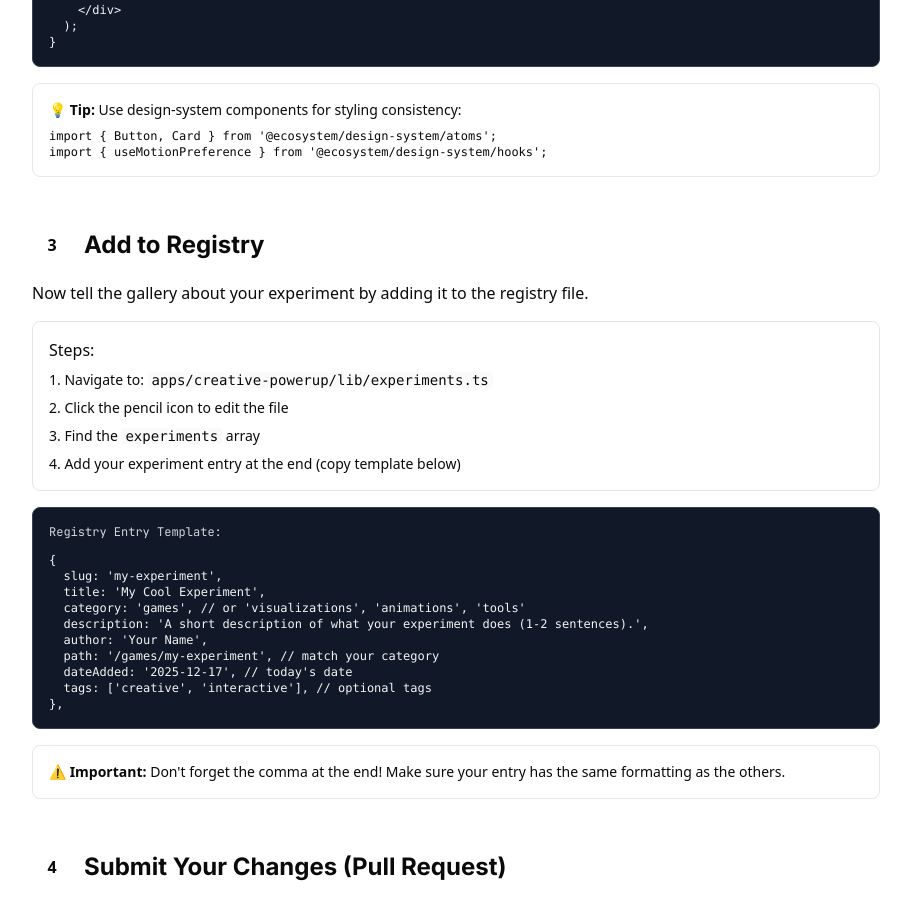
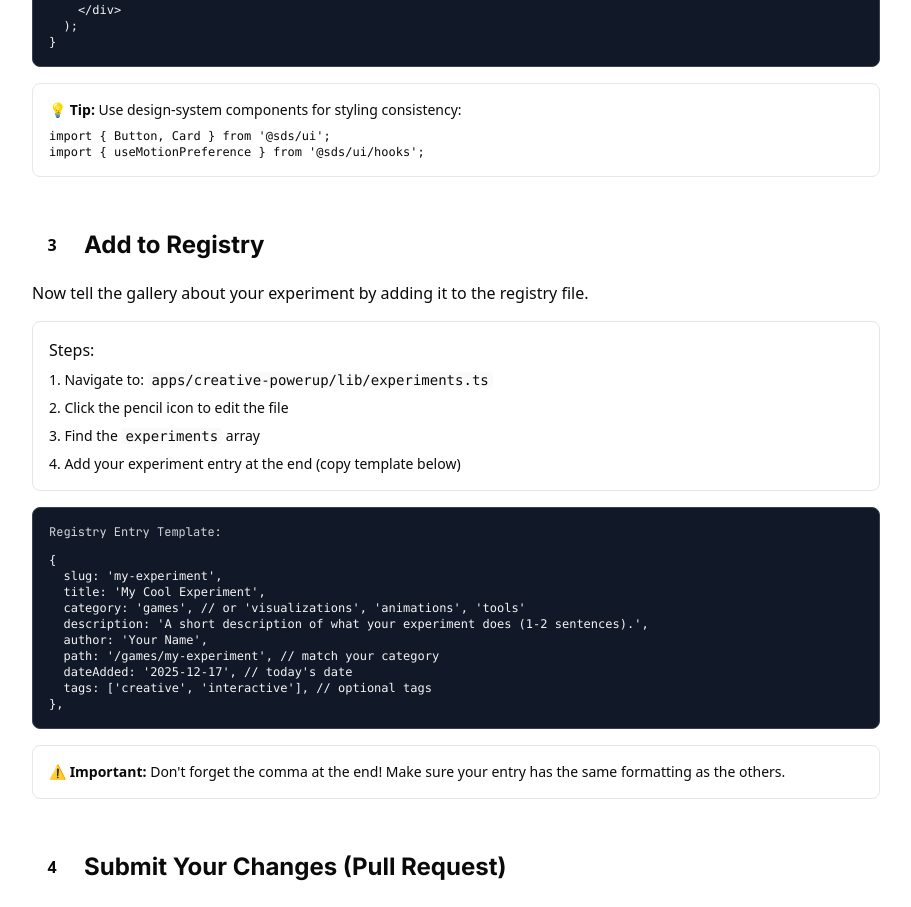
Before and after one commit to shalomormsby/creative-powerup, a Next.js app: page /contribute in a window 1280 px wide. Shown: the part 1660-2567 px from the top of the page, without its empty margins (184-1095 px from the left). Built offline with nearby package versions, Linux system fonts and the light colour scheme.

Commit message:
More Phase 4 changes (from CC) + new MCP Server sub-sections (from G3)

```diff
--- a/app/contribute/page.tsx
+++ b/app/contribute/page.tsx
@@ -136,8 +136,8 @@ export default function ContributePage() {
               <strong className="text-primary">💡 Tip:</strong> Use design-system components for styling consistency:
             </p>
             <pre className="text-xs text-foreground/70 mt-2 overflow-x-auto">
-              <code>{`import { Button, Card } from '@ecosystem/design-system/atoms';
-import { useMotionPreference } from '@ecosystem/design-system/hooks';`}</code>
+              <code>{`import { Button, Card } from '@sds/ui';
+import { useMotionPreference } from '@sds/ui/hooks';`}</code>
             </pre>
           </div>
         </div>
--- a/app/layout.tsx
+++ b/app/layout.tsx
@@ -1,5 +1,5 @@
 import type { Metadata } from 'next';
-import { ThemeProvider, CustomizerPanel } from '@ecosystem/design-system';
+import { ThemeProvider, CustomizerPanel } from '@sds/ui';
 import { allFontVariables } from '@/lib/fonts';
 import Link from 'next/link';
 import { Analytics } from '@vercel/analytics/next';
--- a/components/ExperimentCard.tsx
+++ b/components/ExperimentCard.tsx
@@ -2,7 +2,7 @@
 
 import Link from 'next/link';
 import type { Experiment } from '@/lib/types';
-import { Card } from '@ecosystem/design-system/atoms';
+import { Card } from '@sds/ui';
 
 interface ExperimentCardProps {
   experiment: Experiment;
--- a/package.json
+++ b/package.json
@@ -9,7 +9,7 @@
     "lint": "next lint"
   },
   "dependencies": {
-    "@ecosystem/design-system": "workspace:^",
+    "@sds/ui": "workspace:*",
     "@vercel/analytics": "^1.6.1",
     "framer-motion": "^12.23.26",
     "next": "^16.0.10",
```
